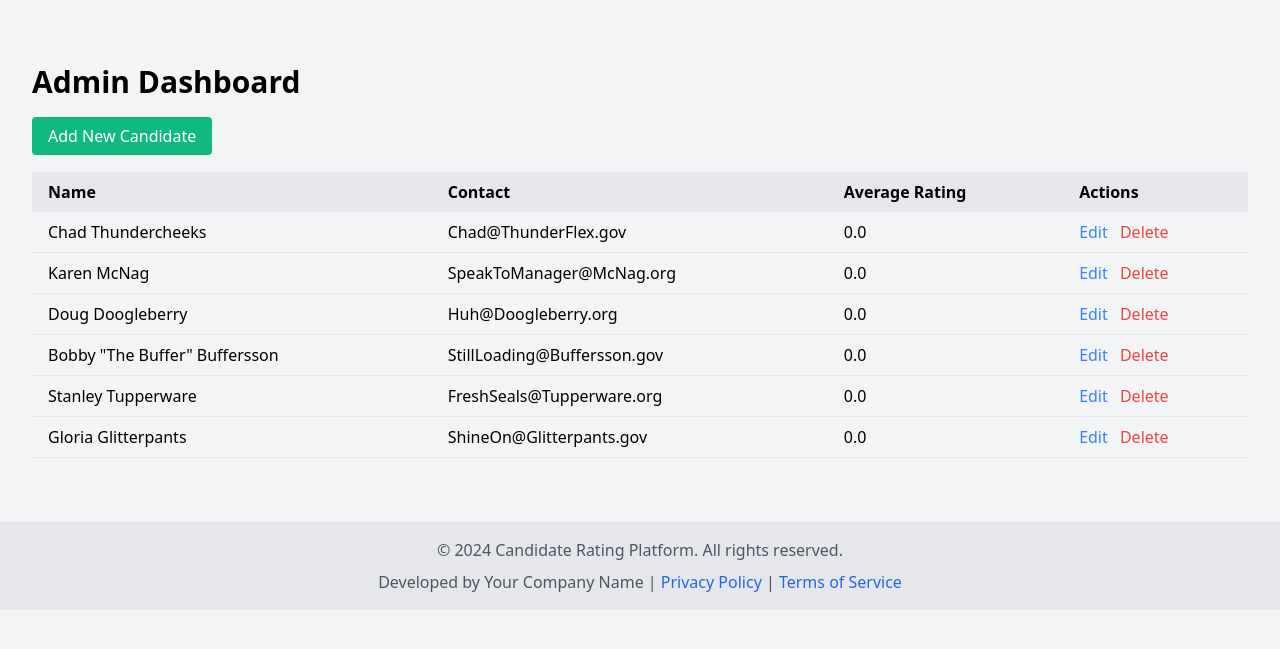
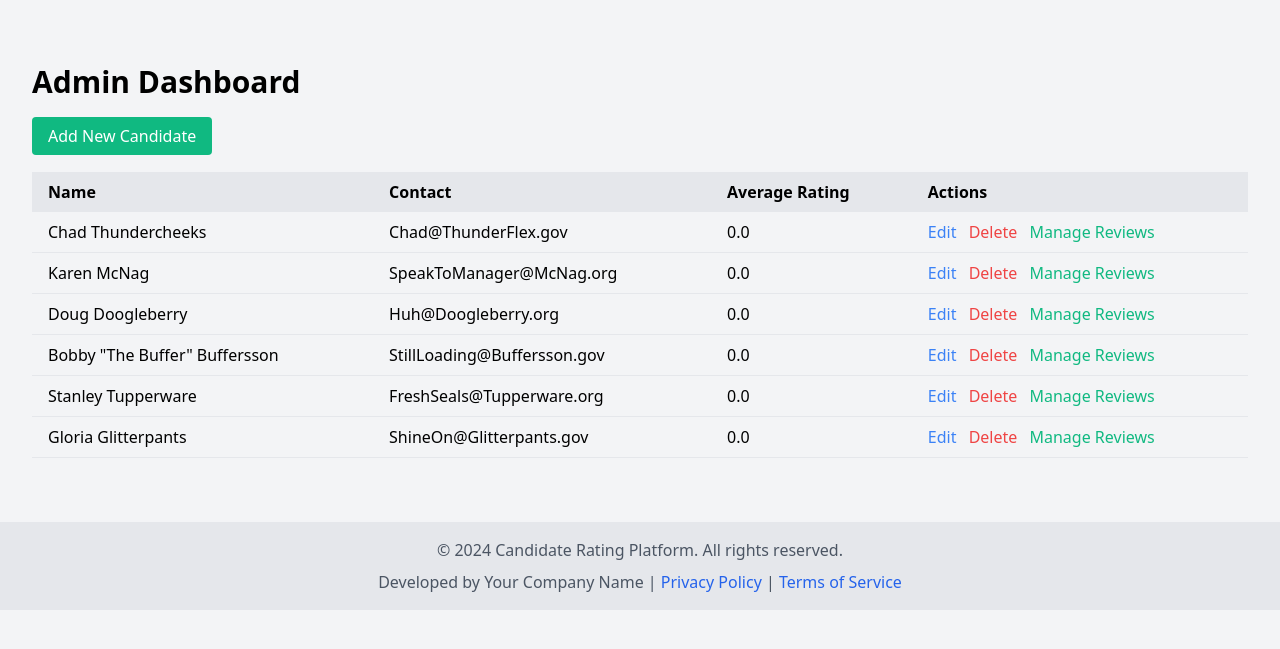
Before and after one commit to ablakateam/CandidateRater, a Flask app: page /admin in a window 1280 px wide. Shown: the part 64-713 px from the top of the page. Run offline with Flask 3, Linux system fonts and the light colour scheme; a user stored in the database is signed in.

Commit message:
Agent step completed: Add 'Manage Reviews' option in admin dashboard

```diff
--- a/templates/admin/dashboard.html
+++ b/templates/admin/dashboard.html
@@ -29,6 +29,7 @@
                         <form action="{{ url_for('admin_delete_candidate', id=candidate.id) }}" method="POST" class="inline">
                             <button type="submit" class="text-red-500 hover:underline" onclick="return confirm('Are you sure you want to delete this candidate?')">Delete</button>
                         </form>
+                        <a href="{{ url_for('admin_manage_reviews', candidate_id=candidate.id) }}" class="text-green-500 hover:underline ml-2">Manage Reviews</a>
                     </td>
                 </tr>
                 {% endfor %}
```
